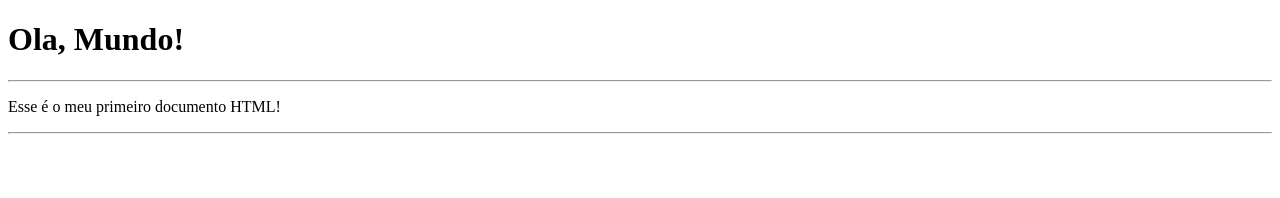
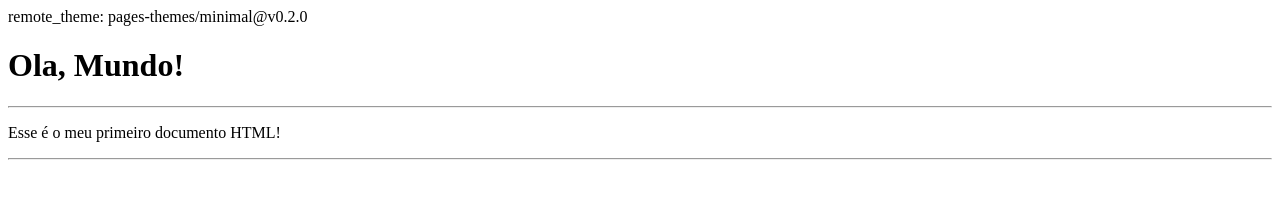
Before and after one commit to josedanieldasilva/curso-html-css, a plain HTML site: page exercício/ex001/Primeiro site/index.html in a window 1280 px wide. Drawn offline with Linux system fonts and the light colour scheme.

Commit message:
Update and rename exercicio/ex001/First-site/index.html to exercício/ex001/Primeiro site/index.html

```diff
--- a/exercicio/ex001/First-site/index.html
+++ b/exercício/ex001/Primeiro site/index.html
@@ -5,7 +5,7 @@
     <meta http-equiv="X-UA-Compatible" content="IE=edge">
     <meta name="viewport" content="width=device-width, initial-scale=1.0">
     <title>ex001:Meu Primeiro Site</title>
-
+    remote_theme: pages-themes/minimal@v0.2.0
 </head>
 <body>
     <h1>Ola, Mundo!</h1>
```
